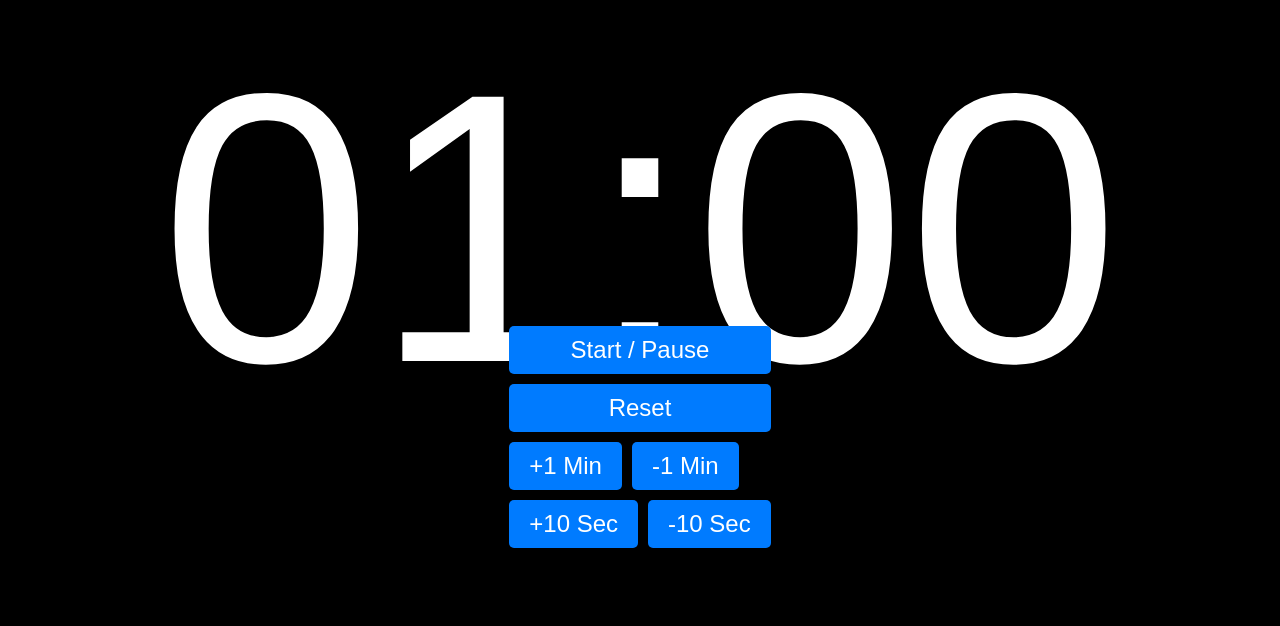
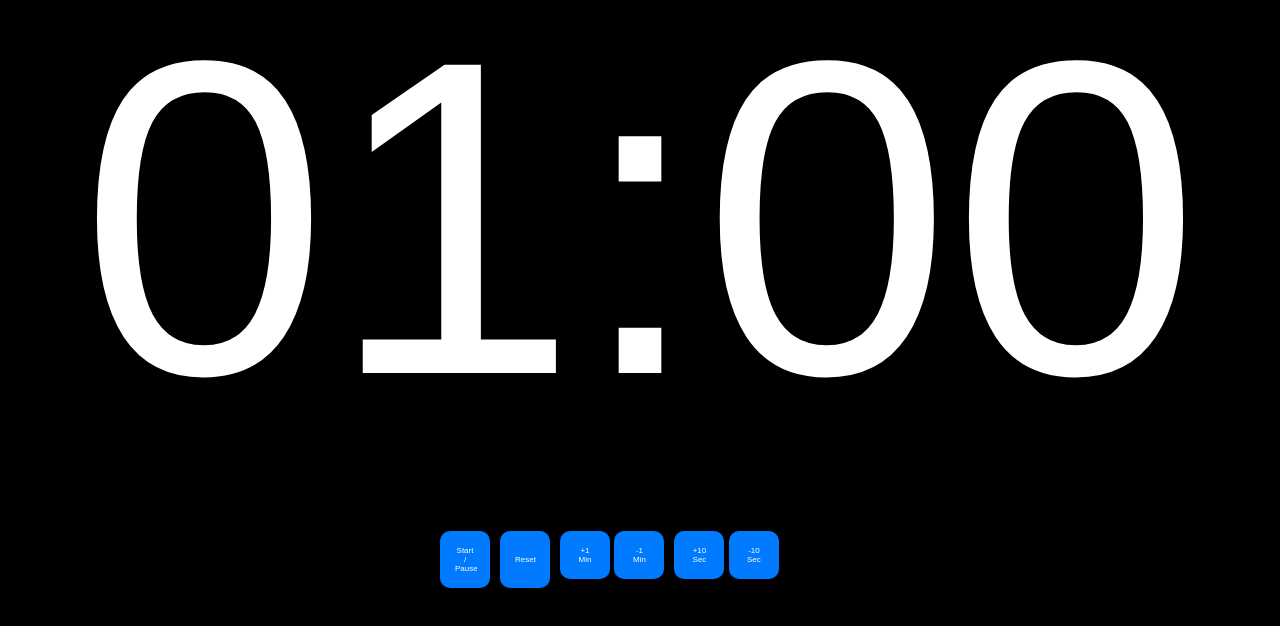
Before and after one commit to lajaln/countdown-timer, a plain HTML site: page index.html in a window 1280 px wide. Shown: the part 172-798 px from the top of the page. Drawn offline with Linux system fonts and the light colour scheme; no server answers.

Commit message:
Update index.html

```diff
--- a/index.html
+++ b/index.html
@@ -7,17 +7,24 @@
     <script type="module">
       // Import Firebase SDKs
       import { initializeApp } from "https://www.gstatic.com/firebasejs/11.4.0/firebase-app.js";
-      import { getDatabase, ref, onValue, set, update } from "https://www.gstatic.com/firebasejs/11.4.0/firebase-database.js";
+      import {
+        getDatabase,
+        ref,
+        onValue,
+        set,
+        update,
+      } from "https://www.gstatic.com/firebasejs/11.4.0/firebase-database.js";
 
       // Firebase Configuration
       const firebaseConfig = {
         apiKey: "AIzaSyB0PVPp34njGmD5j0Z9njBj9A4t7eM31M8",
         authDomain: "ctimer-1209d.firebaseapp.com",
-        databaseURL: "https://ctimer-1209d-default-rtdb.asia-southeast1.firebasedatabase.app",
+        databaseURL:
+          "https://ctimer-1209d-default-rtdb.asia-southeast1.firebasedatabase.app",
         projectId: "ctimer-1209d",
         storageBucket: "ctimer-1209d.firebasestorage.app",
         messagingSenderId: "983710292830",
-        appId: "1:983710292830:web:439756cd3b80d5d0fdcdcf"
+        appId: "1:983710292830:web:439756cd3b80d5d0fdcdcf",
       };
 
       // Initialize Firebase
@@ -34,7 +41,9 @@
         function updateTimerDisplay() {
           const minutes = Math.floor(Math.abs(remainingTime) / 60);
           const seconds = Math.abs(remainingTime) % 60;
-          timerElement.textContent = `${minutes.toString().padStart(2, "0")}:${seconds.toString().padStart(2, "0")}`;
+          timerElement.textContent = `${minutes
+            .toString()
+            .padStart(2, "0")}:${seconds.toString().padStart(2, "0")}`;
           timerElement.classList.toggle("overtime", remainingTime < 0);
         }
 
@@ -71,14 +80,6 @@
           update(timerRef, { remainingTime });
         }
 
-        function toggleFullScreen() {
-          if (!document.fullscreenElement) {
-            document.documentElement.requestFullscreen();
-          } else {
-            document.exitFullscreen();
-          }
-        }
-
         // Sync Timer Data from Firebase
         onValue(timerRef, (snapshot) => {
           const data = snapshot.val();
@@ -101,12 +102,24 @@
         });
 
         // Event Listeners for Buttons
-        document.getElementById("startPauseBtn").addEventListener("click", startPauseTimer);
-        document.getElementById("resetBtn").addEventListener("click", resetTimer);
-        document.getElementById("addMinBtn").addEventListener("click", () => adjustTime(60));
-        document.getElementById("subtractMinBtn").addEventListener("click", () => adjustTime(-60));
-        document.getElementById("addSecBtn").addEventListener("click", () => adjustTime(10));
-        document.getElementById("subtractSecBtn").addEventListener("click", () => adjustTime(-10));
+        document
+          .getElementById("startPauseBtn")
+          .addEventListener("click", startPauseTimer);
+        document
+          .getElementById("resetBtn")
+          .addEventListener("click", resetTimer);
+        document
+          .getElementById("addMinBtn")
+          .addEventListener("click", () => adjustTime(60));
+        document
+          .getElementById("subtractMinBtn")
+          .addEventListener("click", () => adjustTime(-60));
+        document
+          .getElementById("addSecBtn")
+          .addEventListener("click", () => adjustTime(10));
+        document
+          .getElementById("subtractSecBtn")
+          .addEventListener("click", () => adjustTime(-10));
 
         // Initialize Display
         updateTimerDisplay();
@@ -127,35 +140,34 @@
         overflow: hidden;
       }
       .timer {
-        font-size: 30vw;
+        font-size: 35vw;
         text-align: center;
+        margin-bottom: 20px;
       }
       .overtime {
         color: red;
       }
       .controls {
-        position: absolute;
-        bottom: 10%;
-        text-align: center;
         display: flex;
-        flex-direction: column;
+        flex-direction: flex;
         gap: 10px;
+        position: fixed;
+        bottom: 5%;
+        width: 90%;
+        max-width: 400px;
       }
       button {
-        font-size: 1.5rem;
-        padding: 10px 20px;
+        font-size: 0.5rem;
+        padding: 15px;
         border: none;
         background-color: #007bff;
         color: white;
-        border-radius: 5px;
+        border-radius: 10px;
         cursor: pointer;
+        width: 50px;
       }
       button:active {
         background-color: #0056b3;
-      }
-      .adjust-buttons {
-        display: flex;
-        gap: 10px;
       }
     </style>
   </head>
```
